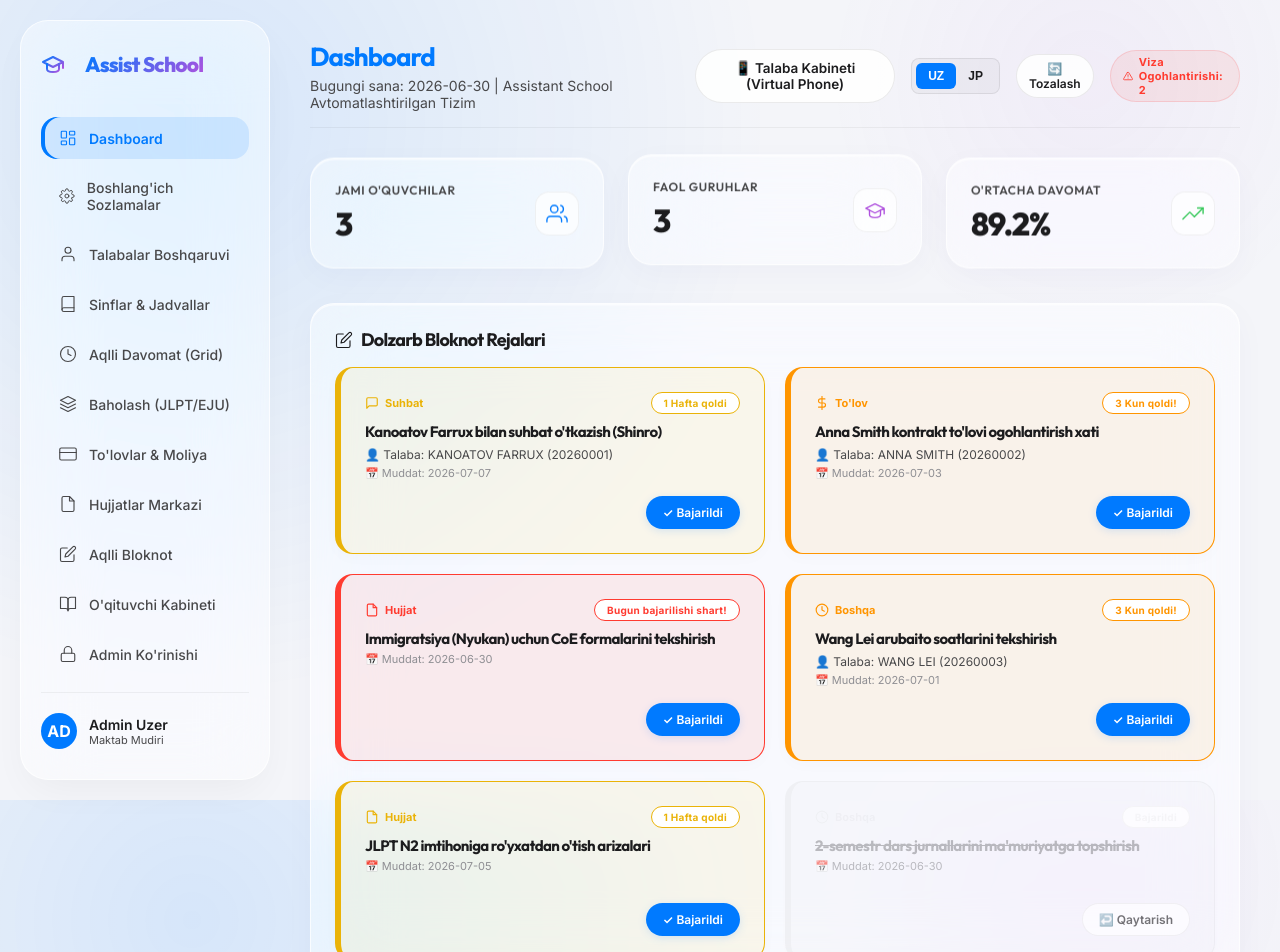
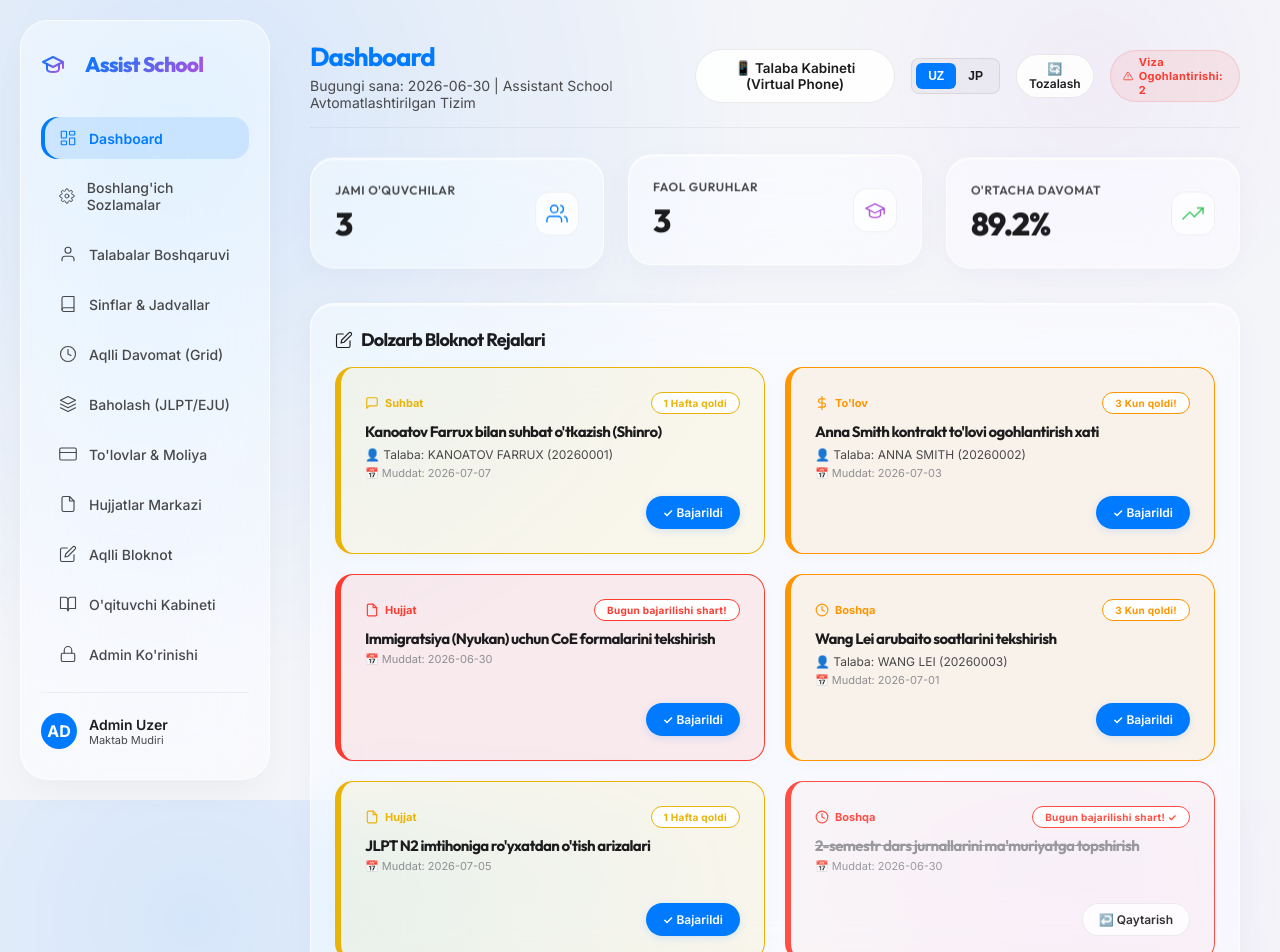
Before and after one commit to farruxon9-cloud/assistant-school, a React (Vite) app: page / in a window 1280 px wide. Shown: the top 952 px of the page. Built offline with nearby package versions, Linux system fonts and the light colour scheme.

Commit message:
highlighted completed today tasks on the dashboard with high opacity and color borders

```diff
--- a/src/App.jsx
+++ b/src/App.jsx
@@ -677,34 +677,41 @@ function App() {
                     const isCompleted = tObj.status === 'Completed';
                     const daysLeft = Math.ceil((new Date(tObj.dueDate) - new Date('2026-06-30')) / (1000 * 60 * 60 * 24));
 
-                    let cardColor = isCompleted ? 'rgba(0, 0, 0, 0.02)' : 'rgba(52, 199, 89, 0.08)'; // Green
-                    let borderCol = isCompleted ? 'var(--inner-border)' : 'var(--ios-green)';
-                    let alertText = isCompleted ? (lang === 'uz' ? 'Bajarildi' : '完了済') : (lang === 'uz' ? 'Xavfsiz' : '期限内');
-
-                    if (!isCompleted) {
+                    let cardColor = 'rgba(52, 199, 89, 0.08)'; // Green
+                    let borderCol = 'var(--ios-green)';
+                    let alertText = lang === 'uz' ? 'Xavfsiz' : '期限内';
+
                     if (daysLeft === 0) {
-                        cardColor = 'rgba(255, 59, 48, 0.08)'; // Red
+                      cardColor = isCompleted ? 'rgba(255, 59, 48, 0.03)' : 'rgba(255, 59, 48, 0.08)'; // Red
                       borderCol = 'var(--ios-red)';
                       alertText = lang === 'uz' ? 'Bugun bajarilishi shart!' : '本日期限！';
                     } else if (daysLeft <= 3 && daysLeft > 0) {
-                        cardColor = 'rgba(255, 149, 0, 0.08)'; // Orange
+                      cardColor = isCompleted ? 'rgba(255, 149, 0, 0.03)' : 'rgba(255, 149, 0, 0.08)'; // Orange
                       borderCol = 'var(--ios-orange)';
                       alertText = lang === 'uz' ? '3 Kun qoldi!' : 'あと3日！';
                     } else if (daysLeft <= 7 && daysLeft > 3) {
-                        cardColor = 'rgba(250, 204, 21, 0.08)'; // Yellow
+                      cardColor = isCompleted ? 'rgba(250, 204, 21, 0.03)' : 'rgba(250, 204, 21, 0.08)'; // Yellow
                       borderCol = '#eab308';
                       alertText = lang === 'uz' ? '1 Hafta qoldi' : 'あと1週間';
                     } else if (daysLeft < 0) {
-                        cardColor = 'rgba(127, 29, 29, 0.08)'; // Dark Red Overdue
+                      cardColor = isCompleted ? 'rgba(127, 29, 29, 0.03)' : 'rgba(127, 29, 29, 0.08)'; // Dark Red Overdue
                       borderCol = '#7f1d1d';
                       alertText = lang === 'uz' ? 'Muddati o\'tgan!' : '期限超過！';
-                      }
-                    }
+                    } else if (isCompleted) {
+                      cardColor = 'rgba(0, 0, 0, 0.02)';
+                      borderCol = 'var(--inner-border)';
+                    }
+
+                    if (isCompleted) {
+                      alertText = `${alertText} ✓`;
+                    }
+
+                    const opacityVal = isCompleted ? (daysLeft <= 0 ? 0.9 : 0.65) : 1;
 
                     const relStudent = students.find(s => s.id === tObj.studentId);
 
                     return (
-                      <div key={tObj.id} style={{ background: cardColor, border: `1px solid ${isCompleted ? 'rgba(0,0,0,0.06)' : borderCol}`, borderLeft: `6px solid ${borderCol}`, padding: '24px', borderRadius: '18px', display: 'flex', flexDirection: 'column', justifyContent: 'space-between', gap: '16px', opacity: isCompleted ? 0.6 : 1, transition: 'all 0.3s ease', minHeight: '180px', boxShadow: '0 4px 16px rgba(0,0,0,0.02)' }}>
+                      <div key={tObj.id} style={{ background: cardColor, border: `1px solid ${isCompleted && daysLeft > 7 ? 'rgba(0,0,0,0.06)' : borderCol}`, borderLeft: `6px solid ${borderCol}`, padding: '24px', borderRadius: '18px', display: 'flex', flexDirection: 'column', justifyContent: 'space-between', gap: '16px', opacity: opacityVal, transition: 'all 0.3s ease', minHeight: '180px', boxShadow: '0 4px 16px rgba(0,0,0,0.02)' }}>
                         <div>
                           <div style={{ display: 'flex', justifyContent: 'space-between', alignItems: 'center', marginBottom: '8px' }}>
                             <span style={{ display: 'flex', alignItems: 'center', fontSize: '11px', fontWeight: 'bold', color: borderCol }}>
```
Lines whose indentation alone changed are shown as unchanged.
